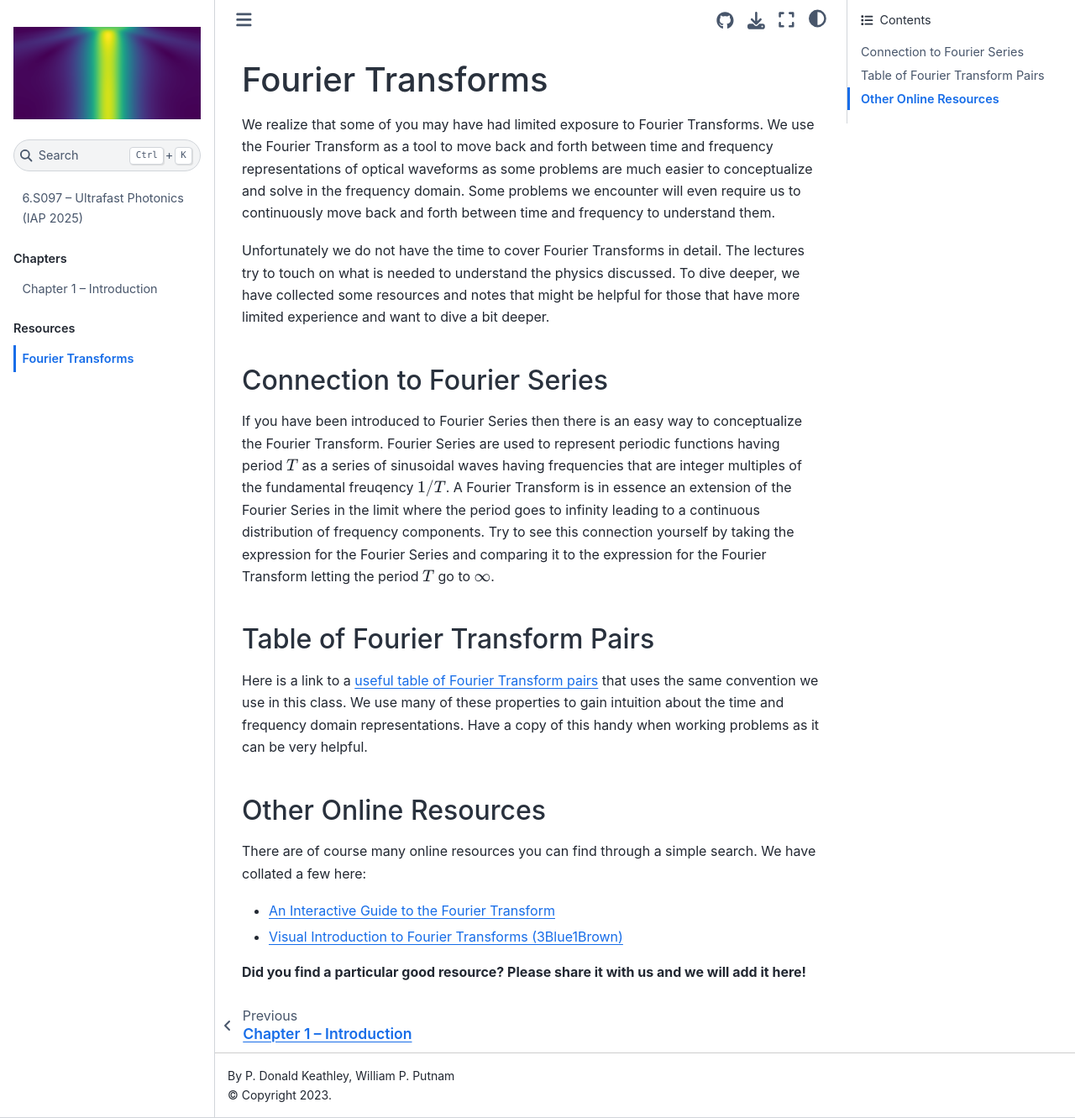
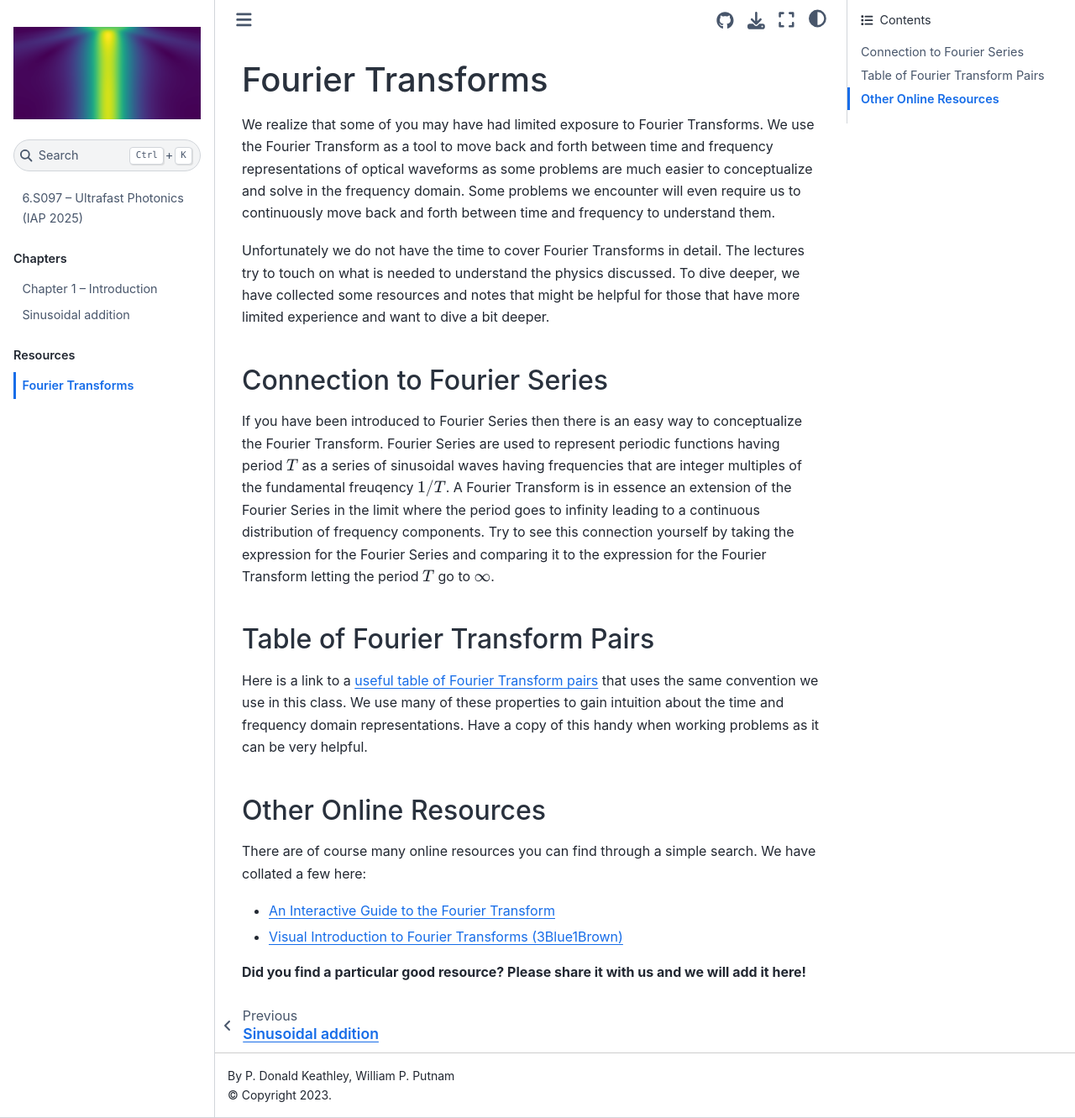
Before and after one commit to dkeathley/JPyBook-6.S097-IAP-Ultrafast-Photonics-Text, a Jupyter Book: the page built from fourier-transform-resources.md, in a window 1280 px wide and 1331 px high. Shown: the whole window at 84% size. Built offline with Jupyter Book 1.0.4 settings and Sphinx 7.4.7 and the Sphinx Book theme 1.1.4, drawn with Linux system fonts in a browser that asks for light colours; pages that are not in the unit, such as notebooks, are missing from menus; some of the changed lines change nothing that is shown.

Commit message:
Testing Bokeh implementation
Not working so far, but the mode_addition is for testing Bokeh with Jupyter book for the website... just building these locally and not pushing to the gh-pages for now.

```diff
--- a/_config.yml
+++ b/_config.yml
@@ -8,8 +8,10 @@ logo: logo.png
 # Force re-execution of notebooks on each build.
 # See https://jupyterbook.org/content/execute.html
 execute:
-  execute_notebooks: 'off'
+  execute_notebooks: 'auto'
   timeout: 10
+  exclude_patterns:
+    - 'chapter-*'
 
 # Define the name of the latex output file for PDF builds
 latex:
--- a/_toc.yml
+++ b/_toc.yml
@@ -12,6 +12,7 @@ parts:
    - file: chapter-3
    - file: chapter-4
    - file: chapter-5
+   - file: mode_addition
  - caption: Resources
    chapters:
    - file: fourier-transform-resources
```
Also changed, not shown: mode_addition.ipynb (added), 1 other file.
